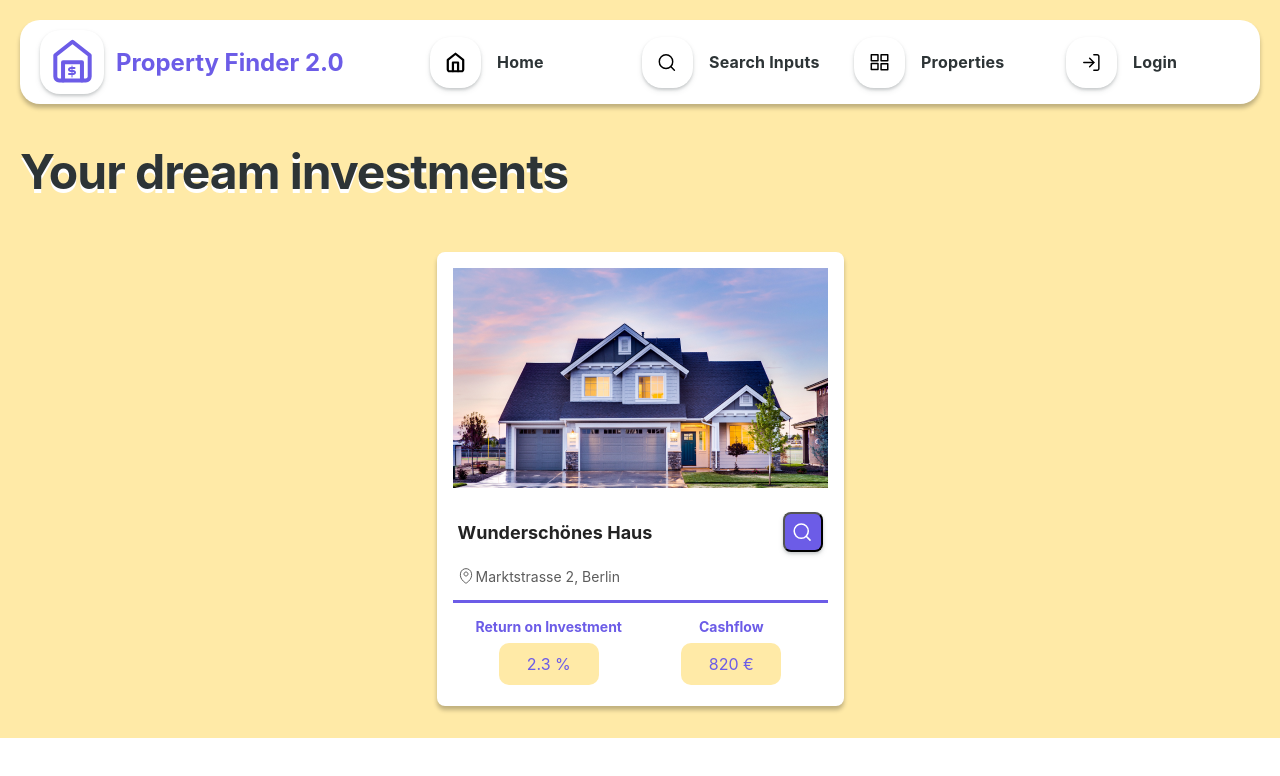
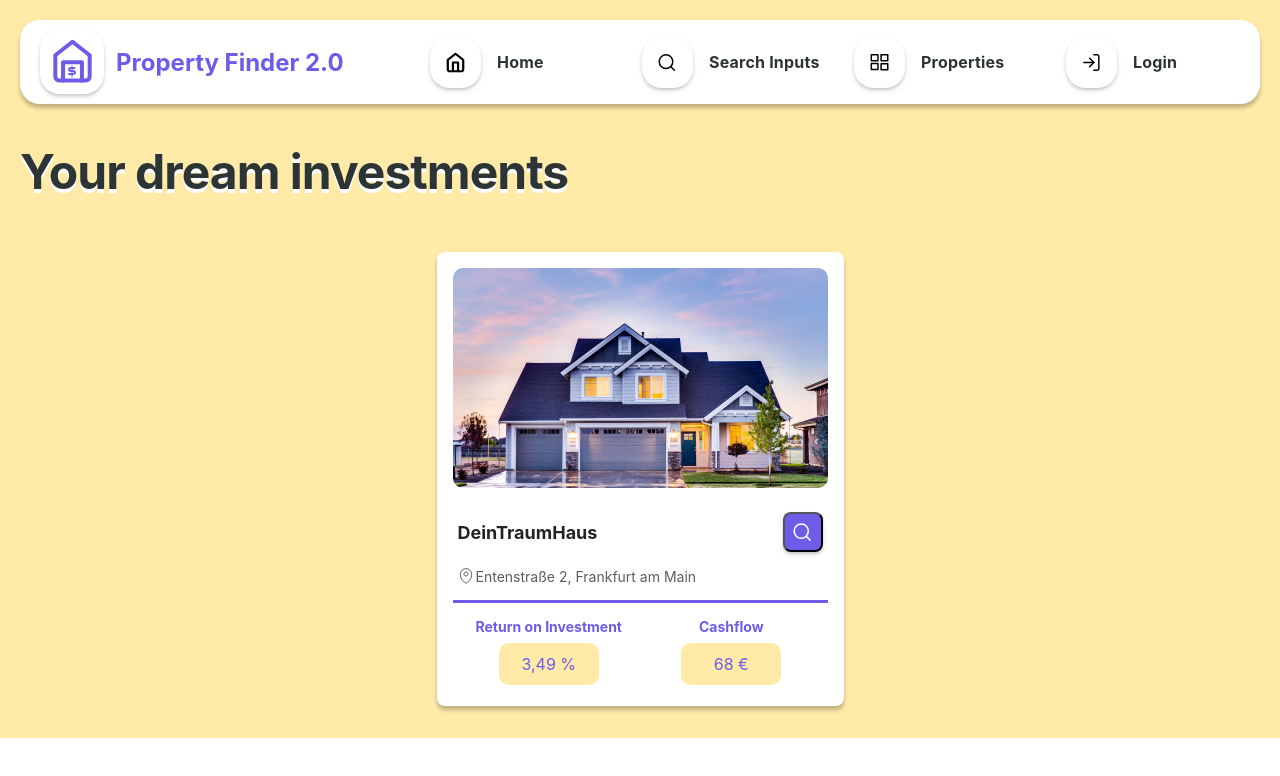
Before and after one commit to larsschloegel/property-finder, a React (Create React App) app in the folder frontend/: page /properties in a window 1280 px wide. Shown: the top 776 px of the page. Built offline with nearby package versions, Linux system fonts and the light colour scheme.

Commit message:
Implement Example Data with Json File and integrate in PropertyShowcase and PropertyCard

```diff
--- a/frontend/src/App.js
+++ b/frontend/src/App.js
@@ -7,9 +7,12 @@ import SearchInputs from "./pages/SearchInputs";
 import Properties from "./pages/Properties";
 import Login from "./pages/Login";
 import PropertyDetails from "./pages/PropertyDetails";
-
+import propertyResponse from "./properties.json";
 
 export default function App() {
+
+  const properties = propertyResponse;
+
   return (
       <ThemeProvider theme={stylesheet}>
         <PageLayout>
@@ -23,7 +26,7 @@ export default function App() {
                 <SearchInputs/>
               </Route>
               <Route exact path="/properties">
-                <Properties/>
+                <Properties properties={properties}/>
               </Route>
                 <Route exact path="/properties/:id">
                     <PropertyDetails/>
--- a/frontend/src/components/PropertyCard.js
+++ b/frontend/src/components/PropertyCard.js
@@ -10,7 +10,7 @@ import {
 } from "../styles/PropertyCard.style";
 import {Image} from "../styles/Header.style";
 
-const PropertyCard = () => {
+const PropertyCard = ({property}) => {
     return (
         <CardWrapper>
             <CardImageWrapper>
@@ -18,7 +18,7 @@ const PropertyCard = () => {
             </CardImageWrapper>
             <CardContentWrapper>
                 <CardSection>
-                    <CardTitle>Wunderschönes Haus</CardTitle>
+                    <CardTitle>{property.propertyName}</CardTitle>
                     <ButtonWrapper>
                         <Image src={process.env.PUBLIC_URL + "/DetailsLogoWhite.svg"} alt={"DetailsLogoWhite"}/>
                     </ButtonWrapper>
@@ -28,18 +28,18 @@ const PropertyCard = () => {
                         <AddressImageWrapper>
                             <Image src={process.env.PUBLIC_URL + "/AddressLogo.svg"} alt="AddressLogo"/>
                         </AddressImageWrapper>
-                        <Address>Marktstrasse 2, Berlin</Address>
+                        <Address>{property.address.street} {property.address.number}, {property.address.city}</Address>
                     </AddressWrapper>
                 </CardSection>
                 <Divider/>
                 <CardSection>
                     <KPIWrapper>
                         <KPITitle>Return on Investment</KPITitle>
-                        <KPI>2.3 %</KPI>
+                        <KPI>{property.adjustedNetReturn}</KPI>
                     </KPIWrapper>
                     <KPIWrapper>
                         <KPITitle>Cashflow</KPITitle>
-                        <KPI> 820 €</KPI>
+                        <KPI> {property.CFBTMonth}</KPI>
                     </KPIWrapper>
                 </CardSection>
             </CardContentWrapper>
--- a/frontend/src/components/PropertyShowcase.js
+++ b/frontend/src/components/PropertyShowcase.js
@@ -1,11 +1,13 @@
 import PropertyCard from "./PropertyCard";
 import styled from "styled-components";
 
-export default function PropertyShowcase() {
+export default function PropertyShowcase({properties}) {
 
     return (
         <Wrapper>
-            <PropertyCard/>
+            {
+                properties.map(property => <PropertyCard property={property}/> )
+            }
         </Wrapper>
     )
 }
--- a/frontend/src/pages/Properties.js
+++ b/frontend/src/pages/Properties.js
@@ -1,11 +1,11 @@
 import React from "react";
 import {Heading} from "../styles/Heading.style";
 import PropertyShowcase from "../components/PropertyShowcase";
-const Properties = () => {
+const Properties = ({properties}) => {
     return (
         <section>
             <Heading>Your dream investments</Heading>
-            <PropertyShowcase/>
+            <PropertyShowcase properties={properties}/>
         </section>
     )
 };
--- /dev/null
+++ b/frontend/src/properties.json
@@ -0,0 +1,46 @@
+[
+  {
+    "propertyId": 1,
+    "image": "",
+    "propertyName": "DeinTraumHaus",
+    "propertyTyp": "Haus",
+    "address": {
+      "street": "Entenstraße",
+      "number": "2",
+      "PLZ": "60323",
+      "city": "Frankfurt am Main",
+      "state": "Hessen"
+    },
+    "size": "30",
+    "source": "Immobilienscout24",
+    "contactPerson": "Donald Duck",
+    "purchasePrice": "96000 €",
+    "realEstateAgentFees": "3427,2 €",
+    "realEstateTransferTax": "1920 €",
+    "notaryFee": "6240 €",
+    "sumAdditionalPurchaseCost": "11.587,2 €",
+    "overallPurchasePrice": "107.587,2 €",
+    "bankLoan": "107.587,2 €",
+    "initialRepayment": "1,00 %",
+    "interestRate": "1,5 %",
+    "equityCapital": "0 €",
+    "creditRateYear": "2.690 €",
+    "creditRateMonth": "224 €",
+    "netRentYear": " 4800 €",
+    "netRentMonth": "400 €",
+    "maintenanceCostAndImprovementsFactor": "25 €",
+    "managementFeeYear": "300 €",
+    "vacancyRateFactor": "5 %",
+    "pricePerSizeInclAdditionalCost": "3586,24 €",
+    "netRentPerSizePerMonth": "13,33 €",
+    "netRentPerSizePerYear": "159,96 €",
+    "adjustedAnnualNetRent": "3.750 €" ,
+    "adjustedNetReturn": "3,49 %",
+    "maintenanceCostAndImprovementsYear": "750 €",
+    "vacancyRate": "240 €",
+    "improvementsMonth": "€",
+    "improvementsYear": "€",
+    "CFBTYear": "820 €",
+    "CFBTMonth": "68 €"
+  }
+]
--- a/frontend/src/styles/PropertyCard.style.js
+++ b/frontend/src/styles/PropertyCard.style.js
@@ -23,6 +23,7 @@ export const CardImage = styled.img`
   transition: opacity 0.5s;
   object-position: center;
   object-fit: cover;
+  border-radius: 10px;
 `;
 export const CardContentWrapper = styled.div`
   flex: 3;
```
